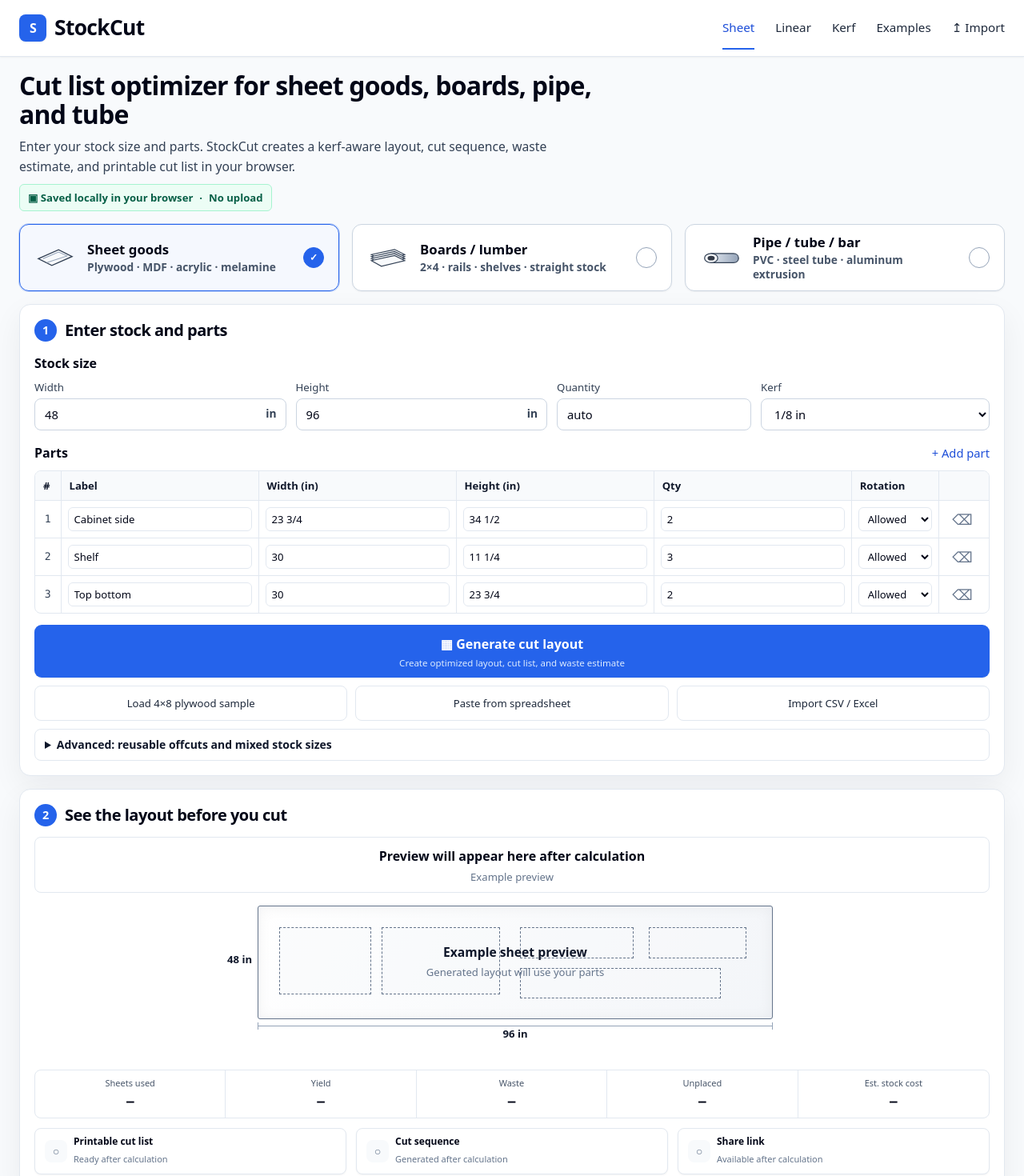
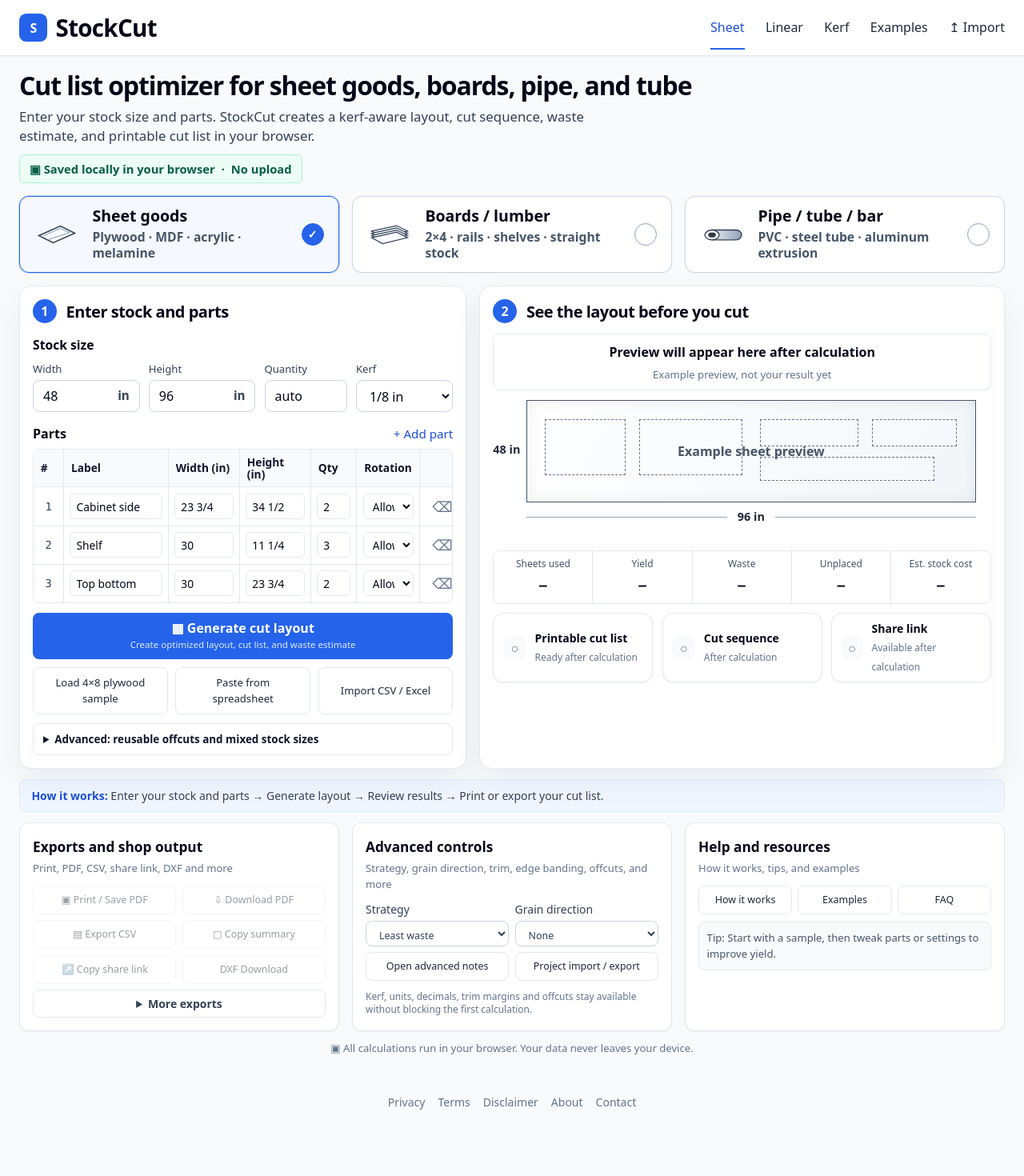
Before and after one commit to whywbhydyq/StockCut, a Next.js app: page / in a window 1280 px wide. Shown: the top 1470 px of the page at 80% size. After the commit the page ends 1420 px from the top, so only its background shows below. Built offline with nearby package versions, Linux system fonts and the light colour scheme.

Commit message:
Complete project implementation

```diff
--- a/src/app/globals.css
+++ b/src/app/globals.css
@@ -150,346 +150,378 @@
   .home-bottom-grid { @apply grid-cols-1; }
 }
 
-/* Compact homepage pass: keep the workbench usable at normal 100% browser zoom. */
+/* StockCut homepage v2: compact 100% desktop dashboard overrides. */
 .home-site-header-inner {
-  max-width: 1500px !important;
-  padding: 8px 24px !important;
+  max-width: 1600px;
+  padding: 0.45rem 1.5rem;
 }
 .home-logo {
-  gap: 10px !important;
-  font-size: 1.65rem !important;
-  line-height: 1.1 !important;
+  font-size: 1.85rem;
+  gap: 0.65rem;
 }
-.home-logo span:first-child {
-  width: 34px !important;
-  height: 34px !important;
-  border-radius: 8px !important;
-  font-size: 1rem !important;
+.home-logo > span:first-child,
+.home-logo .grid {
+  width: 2.2rem;
+  height: 2.2rem;
+  border-radius: 0.55rem;
+  font-size: 1rem;
 }
 .home-nav {
-  gap: 26px !important;
-  font-size: 0.95rem !important;
+  gap: 1.65rem;
+  font-size: 1rem;
 }
 .home-nav a {
-  padding-top: 14px !important;
-  padding-bottom: 14px !important;
+  padding-top: 0.9rem;
+  padding-bottom: 0.9rem;
 }
 .home-shell {
-  max-width: 1500px !important;
-  padding: 18px 24px 24px !important;
+  max-width: 1600px;
+  padding: 1.25rem 1.5rem 1rem;
 }
 .home-hero {
-  max-width: 760px !important;
+  max-width: none;
 }
 .home-hero h1 {
-  max-width: 760px !important;
-  font-size: 2rem !important;
-  line-height: 1.13 !important;
-  letter-spacing: -0.025em !important;
+  max-width: 1080px;
+  font-size: clamp(2rem, 2.1vw, 2.45rem);
+  line-height: 1.08;
+  letter-spacing: -0.035em;
 }
 .home-hero p {
-  margin-top: 10px !important;
-  max-width: 720px !important;
-  font-size: 0.98rem !important;
-  line-height: 1.55 !important;
+  margin-top: 0.55rem;
+  max-width: 780px;
+  font-size: 1.05rem;
+  line-height: 1.45;
 }
 .home-trust {
-  margin-top: 10px !important;
-  padding: 6px 10px !important;
-  font-size: 0.82rem !important;
+  margin-top: 0.7rem;
+  padding: 0.42rem 0.75rem;
+  font-size: 0.92rem;
 }
 .home-mode-grid {
-  margin-top: 16px !important;
-  gap: 16px !important;
+  margin-top: 1rem;
+  gap: 1rem;
 }
 .home-mode-card {
-  min-height: 74px !important;
-  gap: 14px !important;
-  padding: 12px 18px !important;
-  border-radius: 12px !important;
+  min-height: 4.6rem;
+  gap: 1rem;
+  padding: 0.85rem 1.15rem;
 }
 .home-mode-card svg {
-  width: 52px !important;
-  height: 34px !important;
+  width: 3.5rem;
+  height: 2.25rem;
 }
 .home-mode-card strong {
-  font-size: 1.05rem !important;
-  line-height: 1.2 !important;
+  font-size: 1.22rem;
+  line-height: 1.15;
 }
 .home-mode-card small {
-  margin-top: 3px !important;
-  font-size: 0.86rem !important;
-  line-height: 1.28 !important;
+  margin-top: 0.25rem;
+  font-size: 0.98rem;
+  line-height: 1.3;
 }
 .home-radio {
-  height: 26px !important;
-  width: 26px !important;
-  font-size: 0.75rem !important;
+  width: 1.75rem;
+  height: 1.75rem;
 }
 .home-workbench-grid {
-  margin-top: 16px !important;
-  gap: 16px !important;
-  grid-template-columns: minmax(0, 0.94fr) minmax(620px, 1.06fr) !important;
+  margin-top: 1rem;
+  gap: 1rem;
+  grid-template-columns: minmax(0, 0.92fr) minmax(0, 1.08fr);
 }
 .home-panel {
-  padding: 18px !important;
-  border-radius: 14px !important;
+  padding: 1rem;
+  border-radius: 0.95rem;
 }
 .home-panel-title {
-  margin-bottom: 13px !important;
-  gap: 10px !important;
+  margin-bottom: 0.8rem;
+  gap: 0.75rem;
 }
 .home-panel-title span {
-  height: 28px !important;
-  width: 28px !important;
-  font-size: 0.9rem !important;
+  width: 1.85rem;
+  height: 1.85rem;
+  font-size: 1rem;
 }
 .home-panel-title h2 {
-  font-size: 1.25rem !important;
-  line-height: 1.2 !important;
+  font-size: 1.25rem;
+  line-height: 1.15;
 }
 .home-fieldset-title {
-  margin-bottom: 6px !important;
-  font-size: 1rem !important;
+  margin-bottom: 0.4rem;
+  font-size: 0.98rem;
 }
 .home-fields {
-  gap: 12px !important;
+  gap: 0.7rem;
 }
 .home-fields label {
-  font-size: 0.83rem !important;
+  font-size: 0.82rem;
 }
 .home-fields input,
 .home-fields select {
-  height: 40px !important;
-  margin-top: 4px !important;
-  border-radius: 8px !important;
-  font-size: 0.92rem !important;
+  height: 2.5rem;
+  margin-top: 0.25rem;
+  font-size: 1rem;
 }
 .home-fields label span {
-  bottom: 9px !important;
-  right: 12px !important;
-  font-size: 0.86rem !important;
+  bottom: 0.55rem;
+  right: 0.8rem;
+  font-size: 0.95rem;
 }
 .home-table-header {
-  margin-top: 14px !important;
+  margin-top: 0.8rem;
 }
 .home-table-header strong {
-  font-size: 1rem !important;
+  font-size: 1rem;
 }
 .home-table-header button {
-  font-size: 0.92rem !important;
+  font-size: 0.95rem;
 }
 .home-table-wrap {
-  margin-top: 8px !important;
+  margin-top: 0.35rem;
+  overflow-x: hidden;
 }
 .home-parts-table {
-  min-width: 640px !important;
-  font-size: 0.82rem !important;
+  min-width: 0;
+  table-layout: fixed;
+  font-size: 0.86rem;
 }
 .home-parts-table th {
-  padding: 8px 10px !important;
+  padding: 0.45rem 0.55rem;
+  line-height: 1.15;
 }
 .home-parts-table td {
-  padding: 5px 8px !important;
+  padding: 0.35rem 0.45rem;
 }
 .home-parts-table input,
 .home-parts-table select {
-  height: 30px !important;
-  border-radius: 6px !important;
-  padding: 3px 7px !important;
-  font-size: 0.82rem !important;
+  width: 100%;
+  height: 2rem;
+  padding: 0.25rem 0.45rem;
+  font-size: 0.86rem;
 }
+.home-parts-table th:first-child,
 .home-parts-table td:first-child {
-  width: 32px !important;
+  width: 2.35rem;
+}
+.home-parts-table th:nth-child(2),
+.home-parts-table td:nth-child(2) {
+  width: 25%;
+}
+.home-parts-table th:nth-child(3),
+.home-parts-table td:nth-child(3),
+.home-parts-table th:nth-child(4),
+.home-parts-table td:nth-child(4) {
+  width: 17%;
+}
+.home-parts-table th:nth-child(5),
+.home-parts-table td:nth-child(5) {
+  width: 11%;
+}
+.home-parts-table th:nth-child(6),
+.home-parts-table td:nth-child(6) {
+  width: 15%;
+}
+.home-parts-table th:last-child,
+.home-parts-table td:last-child {
+  width: 2.55rem;
+}
+.home-error,
+.home-warning {
+  margin-top: 0.65rem;
+  padding: 0.55rem 0.75rem;
+  font-size: 0.82rem;
 }
 .home-generate {
-  margin-top: 14px !important;
-  padding: 10px 16px !important;
-  border-radius: 9px !important;
-  font-size: 1rem !important;
+  margin-top: 0.75rem;
+  padding: 0.65rem 1rem;
+  font-size: 1rem;
+  line-height: 1.15;
 }
 .home-generate small {
-  margin-top: 2px !important;
-  font-size: 0.72rem !important;
+  margin-top: 0.18rem;
+  font-size: 0.72rem;
 }
 .home-secondary-actions {
-  margin-top: 10px !important;
-  gap: 10px !important;
+  margin-top: 0.6rem;
+  gap: 0.6rem;
 }
 .home-secondary-actions button {
-  padding: 9px 12px !important;
-  border-radius: 8px !important;
-  font-size: 0.82rem !important;
+  padding: 0.55rem 0.65rem;
+  font-size: 0.82rem;
+}
+.home-paste-box {
+  margin-top: 0.7rem;
+  padding: 0.75rem;
+}
+.home-paste-box textarea {
+  min-height: 5.5rem;
 }
 .home-advanced-inline {
-  margin-top: 10px !important;
-  padding: 9px 12px !important;
+  margin-top: 0.65rem;
+  padding: 0.58rem 0.75rem;
+  font-size: 0.84rem;
 }
 .home-preview-callout {
-  padding: 9px 12px !important;
+  padding: 0.55rem 0.75rem;
 }
 .home-preview-callout strong {
-  font-size: 1rem !important;
+  font-size: 1rem;
 }
 .home-preview-callout span {
-  margin-top: 2px !important;
-  font-size: 0.82rem !important;
+  font-size: 0.82rem;
 }
 .home-example-preview {
+  margin: 0.75rem auto 0;
+  max-width: 720px;
+}
+.home-example-sheet {
   position: relative;
-  max-width: 720px;
-  margin: 16px auto 0;
-  padding: 0 34px 22px 42px;
+  padding: 0 1.2rem 1.2rem 2.6rem;
 }
-.home-example-canvas {
+.home-example-board {
   position: relative;
-  height: 142px;
-  overflow: hidden;
-  border: 1px solid #64748b;
-  border-radius: 3px;
-  background: linear-gradient(120deg, rgba(255,255,255,.92), rgba(226,232,240,.42));
-  box-shadow: inset 0 1px 18px rgba(15,23,42,.05);
+  height: 8rem;
+  border: 1px solid #475569;
+  background: linear-gradient(120deg, rgba(255,255,255,.9), rgba(226,232,240,.45));
+  box-shadow: inset 0 0 18px rgba(15, 23, 42, 0.08);
 }
-.home-example-preview.is-linear .home-example-canvas {
-  height: 62px;
-  margin-top: 36px;
-  border-radius: 10px;
-  background: linear-gradient(90deg, #f8fafc, #e2e8f0);
-}
-.home-example-canvas .part,
-.home-example-canvas .segment {
+.home-example-board .part {
   position: absolute;
   border: 1px dashed #64748b;
-  background: rgba(248, 250, 252, 0.55);
+  background: rgba(248,250,252,0.42);
 }
-.home-example-canvas .p1 { left: 4%; top: 18%; width: 18%; height: 60%; }
-.home-example-canvas .p2 { left: 24%; top: 18%; width: 23%; height: 60%; }
-.home-example-canvas .p3 { left: 51%; top: 18%; width: 22%; height: 28%; }
-.home-example-canvas .p4 { left: 76%; top: 18%; width: 19%; height: 28%; }
-.home-example-canvas .p5 { left: 51%; top: 55%; width: 39%; height: 27%; }
-.home-example-canvas .s1 { left: 3%; top: 0; height: 100%; width: 25%; background: rgba(220,252,231,.55); }
-.home-example-canvas .s2 { left: 31%; top: 0; height: 100%; width: 18%; background: rgba(224,242,254,.55); }
-.home-example-canvas .s3 { left: 53%; top: 0; height: 100%; width: 21%; background: rgba(255,237,213,.55); }
-.home-example-canvas .waste { left: 79%; top: 0; height: 100%; width: 15%; background: rgba(241,245,249,.85); }
-.home-example-copy {
+.home-example-board .part-a { left: 4%; top: 18%; width: 18%; height: 56%; }
+.home-example-board .part-b { left: 25%; top: 18%; width: 23%; height: 56%; }
+.home-example-board .part-c { left: 52%; top: 18%; width: 22%; height: 27%; }
+.home-example-board .part-d { left: 77%; top: 18%; width: 19%; height: 27%; }
+.home-example-board .part-e { left: 52%; top: 55%; width: 39%; height: 24%; }
+.home-example-label {
   position: absolute;
   inset: 0;
   display: grid;
-  place-content: center;
-  text-align: center;
-  pointer-events: none;
+  place-items: center;
+  font-weight: 700;
+  color: #475569;
 }
-.home-example-copy strong {
-  font-size: 0.98rem;
-  line-height: 1.25;
-  color: #0f172a;
-}
-.home-example-copy span {
-  margin-top: 6px;
-  font-size: 0.82rem;
-  color: #64748b;
-}
-.home-example-dimension {
-  color: #0f172a;
-  font-size: 0.82rem;
-  font-weight: 600;
-}
-.home-example-dimension-y {
+.home-dim-y {
   position: absolute;
   left: 0;
-  top: 58px;
-  padding: 0 4px;
-  background: #fff;
+  top: 3.2rem;
+  font-size: 0.9rem;
+  font-weight: 700;
+  color: #1f2937;
 }
-.home-example-dimension-x {
-  position: relative;
-  margin-top: 8px;
-  border-top: 1px solid #94a3b8;
-  text-align: center;
+.home-dim-x {
+  display: flex;
+  align-items: center;
+  gap: 0.8rem;
+  margin-top: 0.45rem;
+  font-size: 0.9rem;
+  color: #1f2937;
 }
-.home-example-dimension-x::before,
-.home-example-dimension-x::after {
-  content: '';
-  position: absolute;
-  top: -5px;
-  width: 1px;
-  height: 9px;
+.home-dim-x span {
+  height: 1px;
+  flex: 1;
   background: #94a3b8;
 }
-.home-example-dimension-x::before { left: 0; }
-.home-example-dimension-x::after { right: 0; }
+.home-example-linear {
+  padding: 1.1rem 1.2rem 0.7rem;
+}
+.home-example-linear-bar {
+  position: relative;
+  height: 4.5rem;
+  overflow: hidden;
+  border: 1px solid #475569;
+  border-radius: 0.8rem;
+  background: linear-gradient(90deg,#f8fafc,#e2e8f0);
+}
+.home-example-linear-bar .segment {
+  position: absolute;
+  inset-block: 0;
+  border-inline: 1px dashed #64748b;
+}
+.home-example-linear-bar .segment-a { left: 3%; width: 25%; background: rgba(220,252,231,.62); }
+.home-example-linear-bar .segment-b { left: 31%; width: 18%; background: rgba(224,242,254,.62); }
+.home-example-linear-bar .segment-c { left: 53%; width: 21%; background: rgba(255,237,213,.62); }
+.home-example-linear-bar .segment-waste { left: 79%; width: 15%; background: rgba(226,232,240,.85); }
+.home-example-caption {
+  margin-top: 0.35rem;
+  display: flex;
+  justify-content: space-between;
+  border-top: 1px solid #94a3b8;
+  font-size: 0.86rem;
+}
 .home-summary-grid {
-  margin-top: 12px !important;
+  margin-top: 0.75rem;
+}
+.home-summary-grid > div {
+  padding: 0.45rem 0.65rem;
+}
+.home-summary-grid strong {
+  font-size: 1rem;
 }
 .home-status-grid {
-  margin-top: 12px !important;
-  gap: 12px !important;
+  margin-top: 0.7rem;
+  gap: 0.7rem;
+}
+.home-status-grid > div {
+  gap: 0.65rem;
+  padding: 0.55rem 0.7rem;
+  border-radius: 0.8rem;
+}
+.home-status-grid > div > span:first-child {
+  width: 1.85rem;
+  height: 1.85rem;
+  border-radius: 0.55rem;
 }
 .home-how {
-  margin-top: 14px !important;
-  padding: 10px 14px !important;
-  font-size: 0.82rem !important;
+  margin-top: 0.8rem;
+  padding: 0.6rem 0.9rem;
 }
 .home-bottom-grid {
-  margin-top: 14px !important;
-  gap: 14px !important;
+  margin-top: 0.8rem;
+  gap: 1rem;
 }
 .home-bottom-card {
-  padding: 16px !important;
-  border-radius: 12px !important;
+  padding: 1rem;
 }
 .home-bottom-card h3 {
-  font-size: 1.05rem !important;
+  font-size: 1.08rem;
 }
 .home-bottom-card p {
-  font-size: 0.82rem !important;
+  margin-top: 0.15rem;
+  font-size: 0.82rem;
 }
-.home-export-grid {
-  margin-top: 12px !important;
-  gap: 8px !important;
+.home-export-grid,
+.home-advanced-grid,
+.home-help-buttons {
+  margin-top: 0.7rem;
+  gap: 0.45rem;
 }
 .home-action-button,
 .home-advanced-grid button,
 .home-help-buttons button {
-  padding: 7px 10px !important;
-  border-radius: 7px !important;
-  font-size: 0.78rem !important;
-}
-.home-advanced-grid,
-.home-help-buttons {
-  margin-top: 12px !important;
-  gap: 8px !important;
+  padding: 0.45rem 0.55rem;
+  font-size: 0.78rem;
 }
 .home-advanced-grid select {
-  height: 34px !important;
-  margin-top: 4px !important;
-  border-radius: 7px !important;
+  height: 2rem;
+  font-size: 0.78rem;
 }
 .home-more {
-  margin-top: 8px !important;
-  padding: 7px 10px !important;
+  margin-top: 0.45rem;
+  padding: 0.4rem 0.55rem;
 }
 .home-tip {
-  margin-top: 10px !important;
-  padding: 10px !important;
-  font-size: 0.8rem !important;
+  margin-top: 0.55rem;
+  padding: 0.6rem;
+  font-size: 0.82rem;
 }
 .home-privacy-note {
-  margin-top: 12px !important;
-  font-size: 0.78rem !important;
-}
-footer {
-  padding-top: 18px !important;
-  padding-bottom: 18px !important;
+  margin-top: 0.7rem;
+  font-size: 0.82rem;
 }
 
-@media (max-width: 1280px) {
-  .home-workbench-grid { grid-template-columns: 1fr !important; }
+@media (max-width: 1180px) {
+  .home-workbench-grid { grid-template-columns: 1fr; }
 }
-
-@media (max-width: 720px) {
-  .home-shell { padding: 16px 14px 20px !important; }
-  .home-hero h1 { font-size: 1.7rem !important; }
-  .home-mode-card { padding: 11px 14px !important; }
-  .home-example-preview { padding-left: 34px; padding-right: 12px; }
-}
--- a/src/components/home/StockCutHomeWorkspace.tsx
+++ b/src/components/home/StockCutHomeWorkspace.tsx
@@ -80,55 +80,55 @@
 
 function SummaryCell({ label, value }: { label: string; value: string }) {
   return (
-    <div className="border-r border-slate-200 px-2 py-2 text-center last:border-r-0">
-      <span className="block text-[11px] font-medium text-slate-600">{label}</span>
-      <strong className="mt-0.5 block font-mono text-base font-semibold text-slate-950">{value}</strong>
+    <div className="border-r border-slate-200 px-3 py-3 text-center last:border-r-0">
+      <span className="block text-[12px] font-medium text-slate-600">{label}</span>
+      <strong className="mt-1 block font-mono text-xl font-semibold text-slate-950">{value}</strong>
     </div>
   );
 }
 
 function StatusChip({ title, value, active }: { title: string; value: string; active: boolean }) {
   return (
-    <div className="flex items-center gap-2 rounded-lg border border-slate-200 bg-white px-3 py-2 shadow-sm">
-      <span className={active ? 'grid h-7 w-7 place-items-center rounded-lg bg-emerald-50 text-sm text-emerald-700' : 'grid h-7 w-7 place-items-center rounded-lg bg-slate-50 text-sm text-slate-500'}>
+    <div className="flex items-center gap-3 rounded-xl border border-slate-200 bg-white px-4 py-3 shadow-sm">
+      <span className={active ? 'grid h-9 w-9 place-items-center rounded-xl bg-emerald-50 text-emerald-700' : 'grid h-9 w-9 place-items-center rounded-xl bg-slate-50 text-slate-500'}>
         {active ? '✓' : '○'}
       </span>
       <span>
-        <strong className="block text-xs text-slate-950">{title}</strong>
-        <span className="text-[11px] text-slate-500">{value}</span>
+        <strong className="block text-sm text-slate-950">{title}</strong>
+        <span className="text-xs text-slate-500">{value}</span>
       </span>
     </div>
   );
 }
 
 function ExampleSheetPreview({ mode }: { mode: HomeMode }) {
-  const linear = isLinearMode(mode);
+  const isLinear = isLinearMode(mode);
+  if (isLinear) {
+    return (
+      <div className="home-example-preview home-example-linear" aria-label="Example straight stock preview">
+        <div className="home-example-linear-bar">
+          <span className="segment segment-a" />
+          <span className="segment segment-b" />
+          <span className="segment segment-c" />
+          <span className="segment segment-waste" />
+        </div>
+        <div className="home-example-caption"><span>0 in</span><strong>{mode === 'tube' ? '120 in' : '96 in'}</strong></div>
+      </div>
+    );
+  }
+
   return (
-    <div className={`home-example-preview ${linear ? 'is-linear' : 'is-sheet'}`}>
-      <div className="home-example-dimension home-example-dimension-y">{linear ? 'stock' : '48 in'}</div>
-      <div className="home-example-canvas" aria-hidden="true">
-        {linear ? (
-          <>
-            <span className="segment s1" />
-            <span className="segment s2" />
-            <span className="segment s3" />
-            <span className="segment waste" />
-          </>
-        ) : (
-          <>
-            <span className="part p1" />
-            <span className="part p2" />
-            <span className="part p3" />
-            <span className="part p4" />
-            <span className="part p5" />
-          </>
-        )}
-        <div className="home-example-copy">
-          <strong>{linear ? 'Example stock preview' : 'Example sheet preview'}</strong>
-          <span>Generated layout will use your parts</span>
-        </div>
+    <div className="home-example-preview home-example-sheet" aria-label="Example sheet preview">
+      <span className="home-dim-y">48 in</span>
+      <div className="home-example-board">
+        <span className="part part-a" />
+        <span className="part part-b" />
+        <span className="part part-c" />
+        <span className="part part-d" />
+        <span className="part part-e" />
+        <span className="home-example-label">Example sheet preview</span>
       </div>
-      <div className="home-example-dimension home-example-dimension-x">{linear ? (mode === 'tube' ? '120 in' : '96 in') : '96 in'}</div>
+      <div className="home-dim-x"><span /> <strong>96 in</strong> <span /></div>
     </div>
   );
 }
@@ -191,34 +191,20 @@
     setLinearProject(loadProject(LINEAR_STORAGE_KEY, cloneProject(linearPresets['lumber-length'])));
   }, []);
 
+  useEffect(() => {
+    const syncModeFromHash = () => {
+      const hash = window.location.hash;
+      if (hash === '#linear') setMode('lumber');
+      if (hash === '#tube') setMode('tube');
+      if (hash === '#sheet' || hash === '') setMode((current) => current);
+    };
+    syncModeFromHash();
+    window.addEventListener('hashchange', syncModeFromHash);
+    return () => window.removeEventListener('hashchange', syncModeFromHash);
+  }, []);
+
   useEffect(() => saveProject(SHEET_STORAGE_KEY, sheetProject), [sheetProject]);
   useEffect(() => saveProject(LINEAR_STORAGE_KEY, linearProject), [linearProject]);
-
-  useEffect(() => {
-    const applyHashMode = () => {
-      const hash = window.location.hash.toLowerCase();
-      if (hash === '#linear' || hash === '#lumber') {
-        setMode('lumber');
-        setLinearProject(cloneProject(linearPresets['lumber-length']));
-        setResult(null);
-        setError(null);
-      }
-      if (hash === '#tube' || hash === '#pipe') {
-        setMode('tube');
-        setLinearProject(cloneProject(linearPresets['pvc-pipe']));
-        setResult(null);
-        setError(null);
-      }
-      if (hash === '#sheet') {
-        setMode('sheet');
-        setResult(null);
-        setError(null);
-      }
-    };
-    applyHashMode();
-    window.addEventListener('hashchange', applyHashMode);
-    return () => window.removeEventListener('hashchange', applyHashMode);
-  }, []);
 
   const activeProject = isLinearMode(mode) ? linearProject : sheetProject;
   const isSheetResult = result?.kind === 'sheet';
@@ -507,14 +493,14 @@
 
         <section className="home-panel home-preview-panel">
           <div className="home-panel-title"><span>2</span><h2>See the layout before you cut</h2></div>
-          <div className="home-preview-callout"><strong>{hasResult ? 'Optimized layout preview' : 'Preview will appear here after calculation'}</strong><span>{hasResult ? 'Review the first layout, then print or export your shop output.' : 'Example preview'}</span></div>
+          <div className="home-preview-callout"><strong>{hasResult ? 'Optimized layout preview' : 'Preview will appear here after calculation'}</strong><span>{hasResult ? 'Review the first layout, then print or export.' : 'Example preview, not your result yet'}</span></div>
           {result?.kind === 'sheet' && <SheetResultPreview result={result.result} unit={sheetProject.unit} />}
           {result?.kind === 'linear' && <LinearResultPreview result={result.result} unit={linearProject.unit} />}
           {!result && <ExampleSheetPreview mode={mode} />}
           <div className="home-summary-grid">{summary.map(([label, value]) => <SummaryCell key={label} label={label} value={value} />)}</div>
           <div className="home-status-grid">
             <StatusChip title="Printable cut list" value={hasResult ? 'Ready' : 'Ready after calculation'} active={hasResult} />
-            <StatusChip title="Cut sequence" value={hasResult ? 'Generated' : 'Generated after calculation'} active={hasResult} />
+            <StatusChip title="Cut sequence" value={hasResult ? 'Generated' : 'After calculation'} active={hasResult} />
             <StatusChip title="Share link" value={hasResult ? 'Available' : 'Available after calculation'} active={hasResult} />
           </div>
         </section>
```
